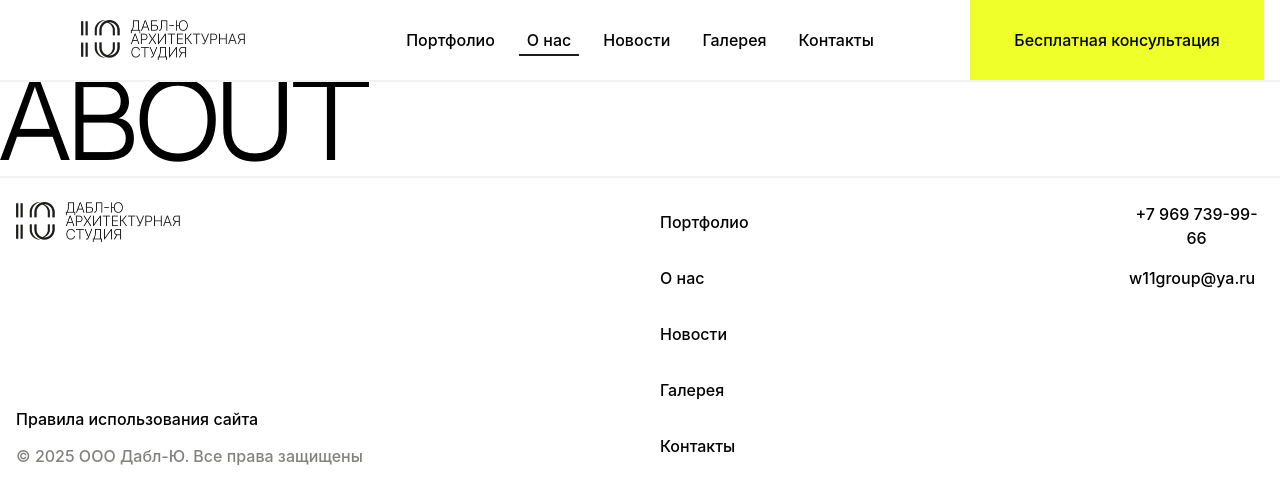
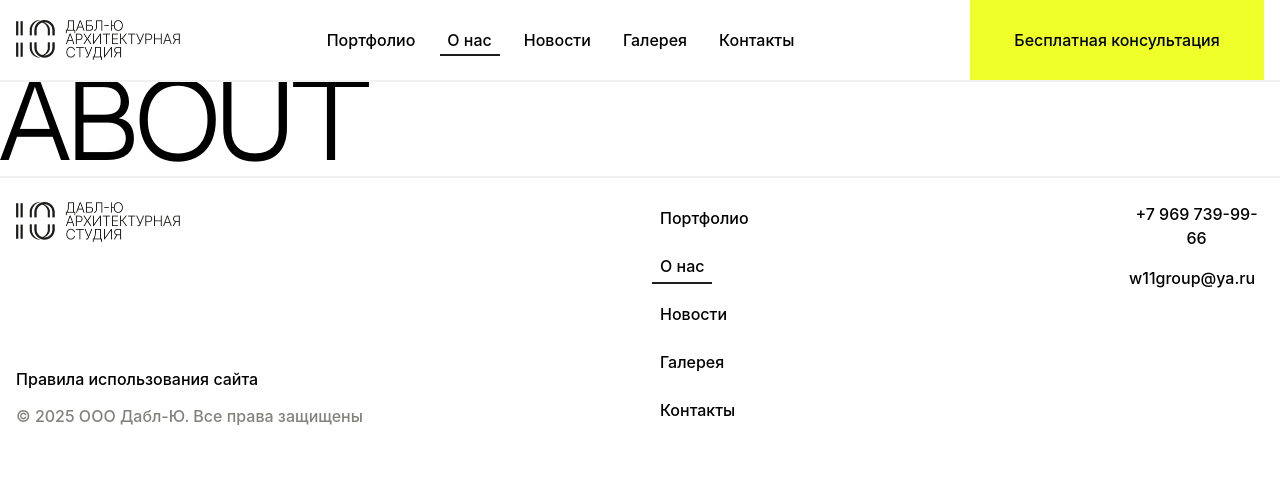
Before and after one commit to vastolya/uu, a Next.js app: page /about in a window 1280 px wide. Shown: the top 504 px of the page. Built offline with nearby package versions, Linux system fonts and the light colour scheme.

Commit message:
add footer path animation

```diff
--- a/src/components/layout/Footer.tsx
+++ b/src/components/layout/Footer.tsx
@@ -1,20 +1,30 @@
 import React from "react";
 import Image from "next/image";
 import { PageSection } from "./PageSection";
-import LogoUU from "../../../public/logoUU.png";
+import LogoUU from "@public/logoUU.png";
 import LogoUUWhite from "@public/logoUUWhite.png";
 import Link from "next/link";
+import { usePathname } from "next/navigation";
 
 interface FooterProps {
   className?: string;
   variant?: "light" | "dark";
 }
 
+const navItems = [
+  { text: "Портфолио", link: "/cases" },
+  { text: "О нас", link: "/about" },
+  { text: "Новости", link: "/news" },
+  { text: "Галерея", link: "/gallery" },
+  { text: "Контакты", link: "/map" },
+];
+
 const Footer: React.FC<FooterProps> = ({
   className = "",
   variant = "light",
 }) => {
   const isDark = variant === "dark";
+  const pathname = usePathname();
 
   return (
     <footer
@@ -51,19 +61,25 @@ const Footer: React.FC<FooterProps> = ({
         </div>
 
         <div className="col-span-3 flex flex-col gap-4">
-          {[
-            { text: "Портфолио", link: "/cases" },
-            { text: "О нас", link: "/about" },
-            { text: "Новости", link: "/news" },
-            { text: "Галерея", link: "/gallery" },
-            { text: "Контакты", link: "/map" },
-          ].map((item, index) => (
-            <Link key={index} href={item.link}>
-              <button className="cursor-pointer p-2 hover:text-[var(--color-primary)]">
-                {item.text}
-              </button>
-            </Link>
-          ))}
+          {navItems.map((item) => {
+            const isActive = pathname === item.link;
+            return (
+              <Link key={item.link} href={item.link}>
+                <button className="relative cursor-pointer py-1 px-2 text-left hover:text-[var(--color-primary)]">
+                  {item.text}
+                  <span
+                    className={`absolute left-0 -bottom-[2px] h-[2px] w-full transition-opacity duration-300 ${
+                      isActive
+                        ? isDark
+                          ? "opacity-100 bg-[var(--color-primary)]"
+                          : "opacity-100 bg-[var(--color-black)]"
+                        : "opacity-0"
+                    }`}
+                  />
+                </button>
+              </Link>
+            );
+          })}
         </div>
 
         <div className="flex flex-col gap-4">
--- a/src/components/layout/Header.tsx
+++ b/src/components/layout/Header.tsx
@@ -7,7 +7,7 @@ import { usePathname } from "next/navigation";
 import { AnimatePresence, motion } from "framer-motion";
 import { PageSection } from "./PageSection";
 import { useModalStore } from "@/stores/useModalStore";
-import LogoUU from "../../../public/logoUU.png";
+import LogoUU from "@public/logoUU.png";
 
 const Header = () => {
   const [show, setShow] = useState(true);
@@ -41,16 +41,15 @@ const Header = () => {
       className="fixed top-0 left-0 right-0 z-50 bg-white border-b-2 border-[var(--color-border-gray)]"
     >
       <PageSection>
-        <Link href={"/"} className="col-span-2 relative">
+        <Link href="/" className=" h-[2.5rem] w-[10.25rem]">
           <Image
             src={LogoUU}
             alt="LogoUU"
-            fill
             sizes="auto"
-            className="py-5 object-contain"
+            className="object-contain py-5"
           />
         </Link>
-        <div className="col-span-4 flex justify-center items-center gap-4">
+        <div className="col-span-5 flex justify-center items-center gap-4">
           <HeaderNav />
         </div>
         <button
```
